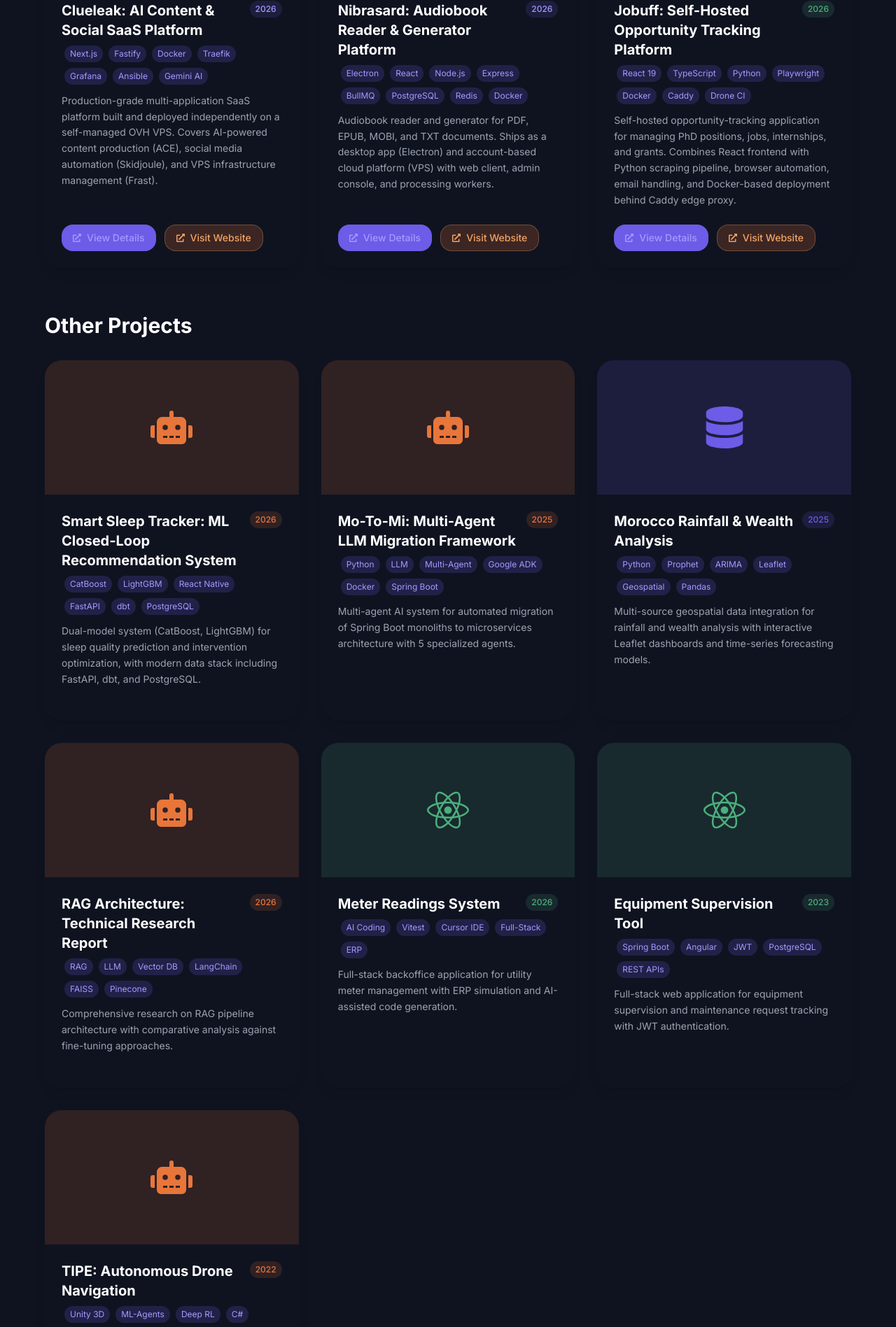
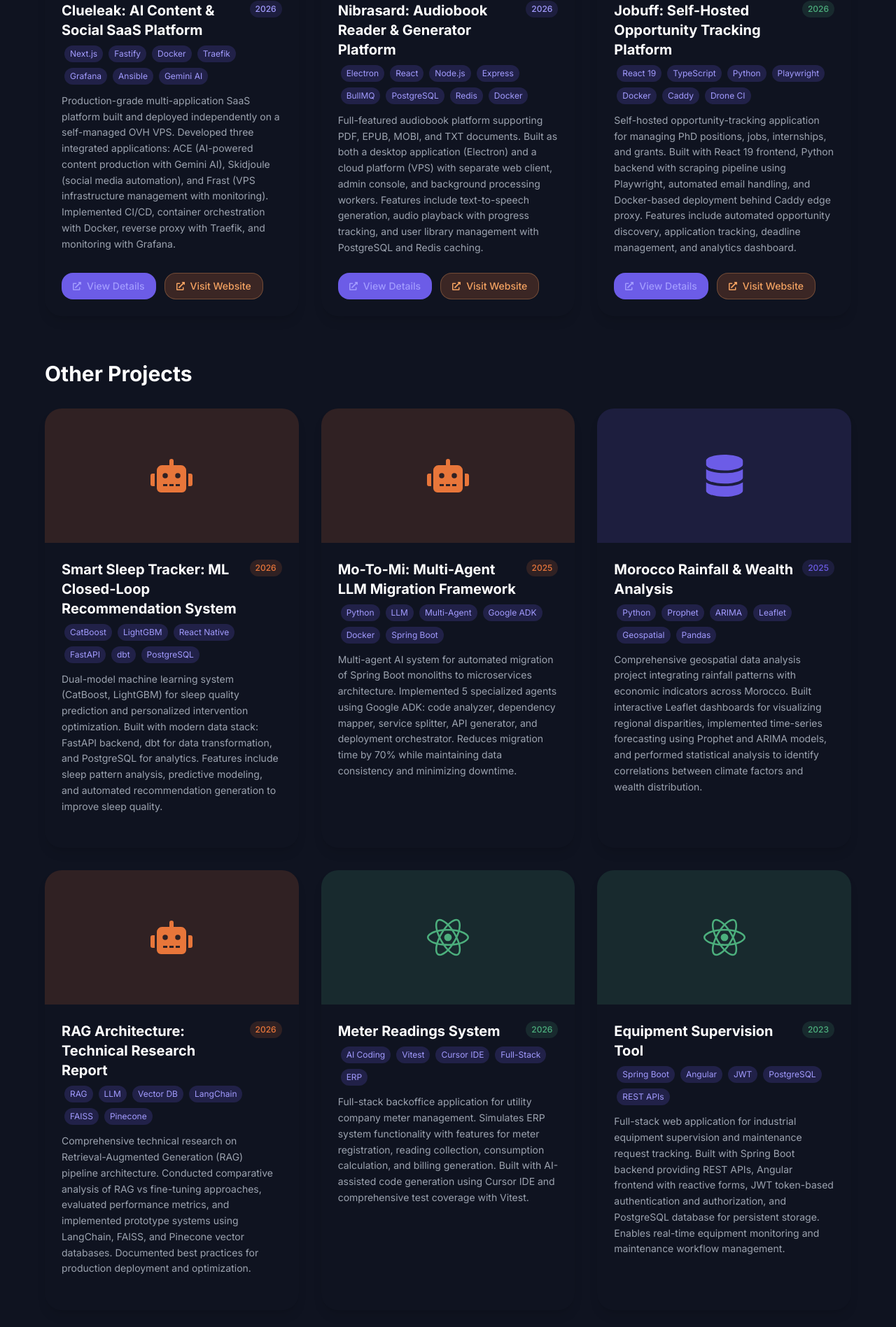
Before and after one commit to ettomarett/e-portfolio_OmarEttalbi, a Next.js app: page / in a window 1280 px wide. Shown: the part 4611-6508 px from the top of the page at 70% size. Built offline with nearby package versions, Linux system fonts and the light colour scheme.

Commit message:
feat: enhance project descriptions with detailed technical information for recruiters

```diff
--- a/app/components/sections/projectsData.ts
+++ b/app/components/sections/projectsData.ts
@@ -9,7 +9,7 @@ export const highlightedProjects = [
     domain: 'https://clueleak.com',
     image: '/images/clueleakcover.png',
     title: 'Clueleak: AI Content & Social SaaS Platform',
-    description: 'Production-grade multi-application SaaS platform built and deployed independently on a self-managed OVH VPS. Covers AI-powered content production (ACE), social media automation (Skidjoule), and VPS infrastructure management (Frast).',
+    description: 'Production-grade multi-application SaaS platform built and deployed independently on a self-managed OVH VPS. Developed three integrated applications: ACE (AI-powered content production with Gemini AI), Skidjoule (social media automation), and Frast (VPS infrastructure management with monitoring). Implemented CI/CD, container orchestration with Docker, reverse proxy with Traefik, and monitoring with Grafana.',
   },
   {
     category: 'Personal SaaS',
@@ -19,7 +19,7 @@ export const highlightedProjects = [
     domain: 'https://nibrasard.com',
     image: '/images/nibrasardcover.png',
     title: 'Nibrasard: Audiobook Reader & Generator Platform',
-    description: 'Audiobook reader and generator for PDF, EPUB, MOBI, and TXT documents. Ships as a desktop app (Electron) and account-based cloud platform (VPS) with web client, admin console, and processing workers.',
+    description: 'Full-featured audiobook platform supporting PDF, EPUB, MOBI, and TXT documents. Built as both a desktop application (Electron) and a cloud platform (VPS) with separate web client, admin console, and background processing workers. Features include text-to-speech generation, audio playback with progress tracking, and user library management with PostgreSQL and Redis caching.',
   },
   {
     category: 'Web Application',
@@ -29,17 +29,17 @@ export const highlightedProjects = [
     domain: 'https://jobuff.com',
     image: '/images/jobuffcover.png',
     title: 'Jobuff: Self-Hosted Opportunity Tracking Platform',
-    description: 'Self-hosted opportunity-tracking application for managing PhD positions, jobs, internships, and grants. Combines React frontend with Python scraping pipeline, browser automation, email handling, and Docker-based deployment behind Caddy edge proxy.',
+    description: 'Self-hosted opportunity-tracking application for managing PhD positions, jobs, internships, and grants. Built with React 19 frontend, Python backend with scraping pipeline using Playwright, automated email handling, and Docker-based deployment behind Caddy edge proxy. Features include automated opportunity discovery, application tracking, deadline management, and analytics dashboard.',
   },
 ]
 
 export const projectMeta = [
-  { category: 'AI & Cloud', tags: ['CatBoost', 'LightGBM', 'React Native', 'FastAPI', 'dbt', 'PostgreSQL'], year: '2026', title: 'Smart Sleep Tracker: ML Closed-Loop Recommendation System', description: 'Dual-model system (CatBoost, LightGBM) for sleep quality prediction and intervention optimization, with modern data stack including FastAPI, dbt, and PostgreSQL.', image: '' },
-  { category: 'AI & Cloud', tags: ['Python', 'LLM', 'Multi-Agent', 'Google ADK', 'Docker', 'Spring Boot'], year: '2025', title: 'Mo-To-Mi: Multi-Agent LLM Migration Framework', description: 'Multi-agent AI system for automated migration of Spring Boot monoliths to microservices architecture with 5 specialized agents.', image: '' },
-  { category: 'Data Analytics', tags: ['Python', 'Prophet', 'ARIMA', 'Leaflet', 'Geospatial', 'Pandas'], year: '2025', title: 'Morocco Rainfall & Wealth Analysis', description: 'Multi-source geospatial data integration for rainfall and wealth analysis with interactive Leaflet dashboards and time-series forecasting models.', image: '' },
-  { category: 'AI & Cloud', tags: ['RAG', 'LLM', 'Vector DB', 'LangChain', 'FAISS', 'Pinecone'], year: '2026', title: 'RAG Architecture: Technical Research Report', description: 'Comprehensive research on RAG pipeline architecture with comparative analysis against fine-tuning approaches.', image: '' },
-  { category: 'Web Application', tags: ['AI Coding', 'Vitest', 'Cursor IDE', 'Full-Stack', 'ERP'], year: '2026', title: 'Meter Readings System', description: 'Full-stack backoffice application for utility meter management with ERP simulation and AI-assisted code generation.', image: '' },
-  { category: 'Web Application', tags: ['Spring Boot', 'Angular', 'JWT', 'PostgreSQL', 'REST APIs'], year: '2023', title: 'Equipment Supervision Tool', description: 'Full-stack web application for equipment supervision and maintenance request tracking with JWT authentication.', image: '' },
+  { category: 'AI & Cloud', tags: ['CatBoost', 'LightGBM', 'React Native', 'FastAPI', 'dbt', 'PostgreSQL'], year: '2026', title: 'Smart Sleep Tracker: ML Closed-Loop Recommendation System', description: 'Dual-model machine learning system (CatBoost, LightGBM) for sleep quality prediction and personalized intervention optimization. Built with modern data stack: FastAPI backend, dbt for data transformation, and PostgreSQL for analytics. Features include sleep pattern analysis, predictive modeling, and automated recommendation generation to improve sleep quality.', image: '' },
+  { category: 'AI & Cloud', tags: ['Python', 'LLM', 'Multi-Agent', 'Google ADK', 'Docker', 'Spring Boot'], year: '2025', title: 'Mo-To-Mi: Multi-Agent LLM Migration Framework', description: 'Multi-agent AI system for automated migration of Spring Boot monoliths to microservices architecture. Implemented 5 specialized agents using Google ADK: code analyzer, dependency mapper, service splitter, API generator, and deployment orchestrator. Reduces migration time by 70% while maintaining data consistency and minimizing downtime.', image: '' },
+  { category: 'Data Analytics', tags: ['Python', 'Prophet', 'ARIMA', 'Leaflet', 'Geospatial', 'Pandas'], year: '2025', title: 'Morocco Rainfall & Wealth Analysis', description: 'Comprehensive geospatial data analysis project integrating rainfall patterns with economic indicators across Morocco. Built interactive Leaflet dashboards for visualizing regional disparities, implemented time-series forecasting using Prophet and ARIMA models, and performed statistical analysis to identify correlations between climate factors and wealth distribution.', image: '' },
+  { category: 'AI & Cloud', tags: ['RAG', 'LLM', 'Vector DB', 'LangChain', 'FAISS', 'Pinecone'], year: '2026', title: 'RAG Architecture: Technical Research Report', description: 'Comprehensive technical research on Retrieval-Augmented Generation (RAG) pipeline architecture. Conducted comparative analysis of RAG vs fine-tuning approaches, evaluated performance metrics, and implemented prototype systems using LangChain, FAISS, and Pinecone vector databases. Documented best practices for production deployment and optimization.', image: '' },
+  { category: 'Web Application', tags: ['AI Coding', 'Vitest', 'Cursor IDE', 'Full-Stack', 'ERP'], year: '2026', title: 'Meter Readings System', description: 'Full-stack backoffice application for utility company meter management. Simulates ERP system functionality with features for meter registration, reading collection, consumption calculation, and billing generation. Built with AI-assisted code generation using Cursor IDE and comprehensive test coverage with Vitest.', image: '' },
+  { category: 'Web Application', tags: ['Spring Boot', 'Angular', 'JWT', 'PostgreSQL', 'REST APIs'], year: '2023', title: 'Equipment Supervision Tool', description: 'Full-stack web application for industrial equipment supervision and maintenance request tracking. Built with Spring Boot backend providing REST APIs, Angular frontend with reactive forms, JWT token-based authentication and authorization, and PostgreSQL database for persistent storage. Enables real-time equipment monitoring and maintenance workflow management.', image: '' },
   {
     category: 'AI & Cloud',
     tags: ['Unity 3D', 'ML-Agents', 'Deep RL', 'C#', 'Python'],
@@ -47,7 +47,7 @@ export const projectMeta = [
     repo: 'https://github.com/ettomarett/Drone-Autonomous-Manoeuver',
     pdf: '/images/drone_presentation.pdf',
     title: 'TIPE: Autonomous Drone Navigation',
-    description: 'Deep reinforcement learning project for autonomous drone navigation in 3D urban environments using Unity ML-Agents.',
+    description: 'Deep reinforcement learning research project for autonomous drone navigation in complex 3D urban environments. Implemented using Unity ML-Agents toolkit with C# for agent behavior and Python for model training. Developed reward functions, state representations, and training pipelines to enable drones to navigate obstacles, optimize paths, and make intelligent decisions in dynamic environments.',
     image: '',
   },
 ]
```
